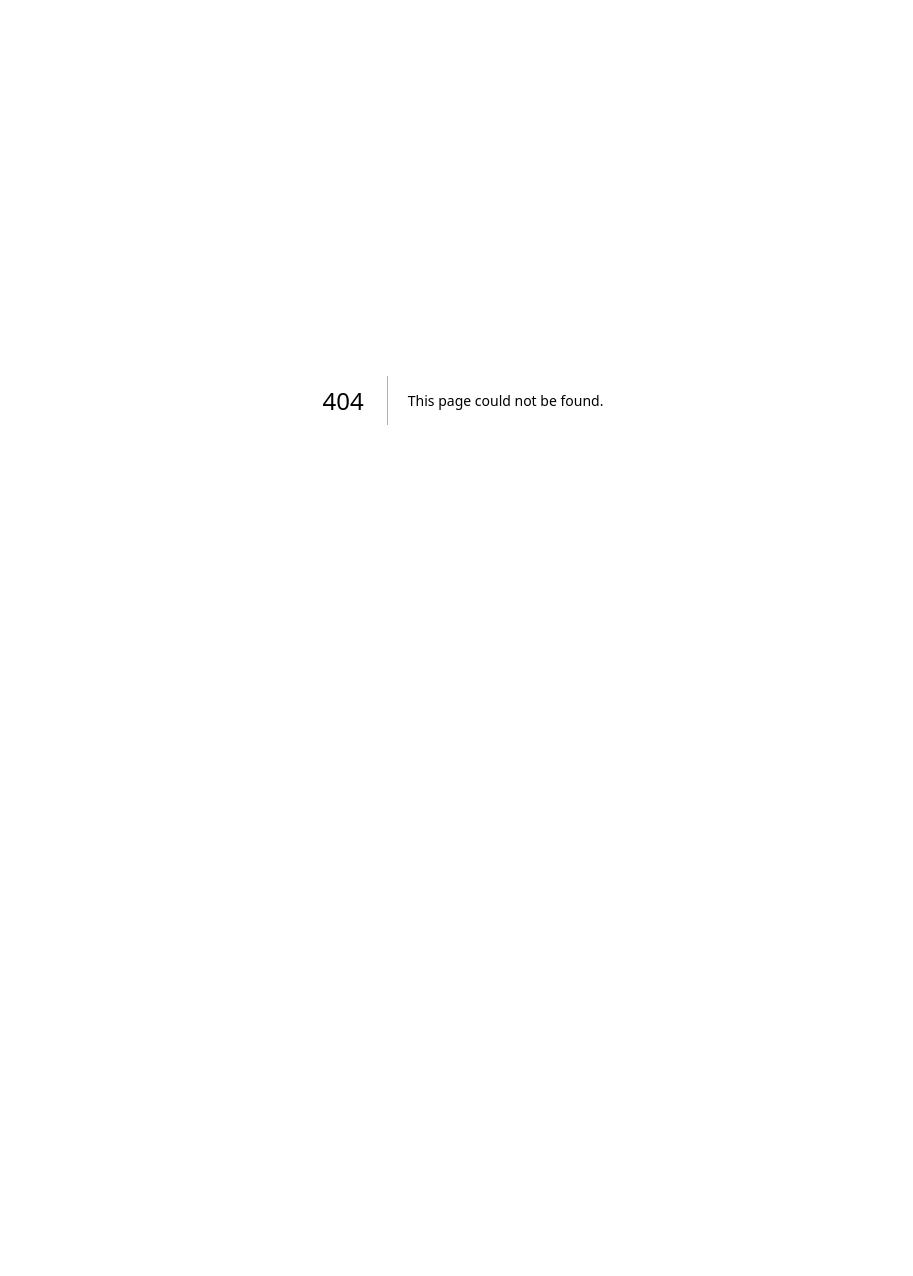
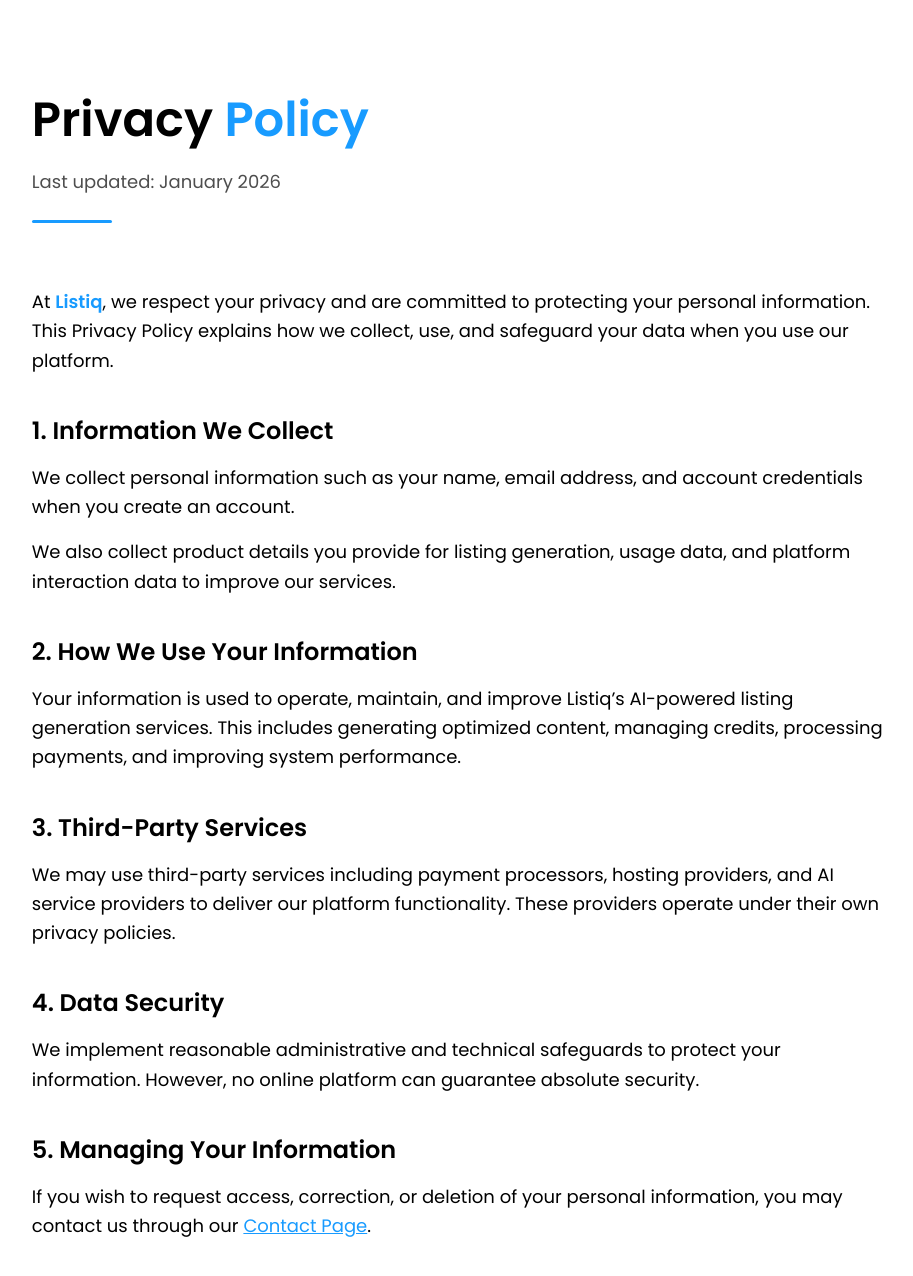
Before and after one commit to NoOnE8151/listiq, a Next.js app: page /privacy-policy in a window 1280 px wide. Before the commit this address had no page. Shown: the top 1276 px of the page, without its empty margins (177-1090 px from the left). Before the commit the page ends 800 px from the top, so only its background shows below. Built offline with nearby package versions, Linux system fonts and the light colour scheme; a web font is replaced by a local one.

Commit message:
added privacy policy and terms of service pages

```diff
--- /dev/null
+++ b/app/privacy-policy/page.jsx
@@ -0,0 +1,95 @@
+import React from "react";
+import Link from "next/link";
+
+const PrivacyPolicy = () => {
+  return (
+    <main className="flex justify-center py-24 px-6 bg-muted/10">
+      <div className="w-[70%] flex flex-col gap-16">
+
+        {/* Header */}
+        <div className="flex flex-col gap-6">
+          <h1 className="text-5xl font-semibold">
+            Privacy <span className="text-element">Policy</span>
+          </h1>
+          <p className="text-lg text-muted-foreground">
+            Last updated: January 2026
+          </p>
+          <div className="h-[3px] w-20 bg-element rounded-full"></div>
+        </div>
+
+        {/* Content */}
+        <div className="flex flex-col gap-10 text-lg leading-relaxed">
+
+          <p>
+            At <span className="font-semibold text-element">Listiq</span>, we
+            respect your privacy and are committed to protecting your personal
+            information. This Privacy Policy explains how we collect, use, and
+            safeguard your data when you use our platform.
+          </p>
+
+          {/* Section */}
+          <div className="flex flex-col gap-4">
+            <h2 className="text-2xl font-semibold">1. Information We Collect</h2>
+            <p>
+              We collect personal information such as your name, email address,
+              and account credentials when you create an account.
+            </p>
+            <p>
+              We also collect product details you provide for listing
+              generation, usage data, and platform interaction data to improve
+              our services.
+            </p>
+          </div>
+
+          {/* Section */}
+          <div className="flex flex-col gap-4">
+            <h2 className="text-2xl font-semibold">2. How We Use Your Information</h2>
+            <p>
+              Your information is used to operate, maintain, and improve
+              Listiq’s AI-powered listing generation services. This includes
+              generating optimized content, managing credits, processing
+              payments, and improving system performance.
+            </p>
+          </div>
+
+          {/* Section */}
+          <div className="flex flex-col gap-4">
+            <h2 className="text-2xl font-semibold">3. Third-Party Services</h2>
+            <p>
+              We may use third-party services including payment processors,
+              hosting providers, and AI service providers to deliver our
+              platform functionality. These providers operate under their own
+              privacy policies.
+            </p>
+          </div>
+
+          {/* Section */}
+          <div className="flex flex-col gap-4">
+            <h2 className="text-2xl font-semibold">4. Data Security</h2>
+            <p>
+              We implement reasonable administrative and technical safeguards
+              to protect your information. However, no online platform can
+              guarantee absolute security.
+            </p>
+          </div>
+
+          {/* Updated Contact Section */}
+          <div className="flex flex-col gap-4">
+            <h2 className="text-2xl font-semibold">5. Managing Your Information</h2>
+            <p>
+              If you wish to request access, correction, or deletion of your
+              personal information, you may contact us through our{" "}
+              <Link href="/contact" className="text-element font-medium underline">
+                Contact Page
+              </Link>.
+            </p>
+          </div>
+
+        </div>
+
+      </div>
+    </main>
+  );
+};
+
+export default PrivacyPolicy;
--- /dev/null
+++ b/app/terms-of-service/page.jsx
@@ -0,0 +1,117 @@
+import React from "react";
+import Link from "next/link";
+
+const TermsOfService = () => {
+  return (
+    <main className="flex justify-center py-24 px-6 bg-muted/10">
+      <div className="w-[70%] flex flex-col gap-16">
+
+        {/* Header */}
+        <div className="flex flex-col gap-6">
+          <h1 className="text-5xl font-semibold">
+            Terms of <span className="text-element">Service</span>
+          </h1>
+          <p className="text-lg text-muted-foreground">
+            Last updated: January 2026
+          </p>
+          <div className="h-[3px] w-20 bg-element rounded-full"></div>
+        </div>
+
+        {/* Content */}
+        <div className="flex flex-col gap-10 text-lg leading-relaxed">
+
+          <p>
+            Welcome to <span className="font-semibold text-element">Listiq</span>.
+            By accessing or using our platform, you agree to comply with and be
+            bound by the following Terms of Service.
+          </p>
+
+          {/* Section */}
+          <div className="flex flex-col gap-4">
+            <h2 className="text-2xl font-semibold">1. Use of Service</h2>
+            <p>
+              Listiq provides AI-generated product listing content tailored for
+              e-commerce marketplaces. You agree to use the platform only for
+              lawful business purposes.
+            </p>
+            <p>
+              You are responsible for ensuring that the content you publish
+              complies with marketplace rules and applicable laws.
+            </p>
+          </div>
+
+          {/* Section */}
+          <div className="flex flex-col gap-4">
+            <h2 className="text-2xl font-semibold">2. No Ranking Guarantee</h2>
+            <p>
+              While Listiq generates SEO-optimized listings based on structured
+              inputs and marketplace logic, we do not guarantee product ranking,
+              visibility, sales performance, or algorithmic placement on any
+              marketplace.
+            </p>
+          </div>
+
+          {/* Section */}
+          <div className="flex flex-col gap-4">
+            <h2 className="text-2xl font-semibold">3. AI-Generated Content</h2>
+            <p>
+              Content generated by our AI system may contain inaccuracies,
+              omissions, or unintended similarities. You are solely responsible
+              for reviewing, editing, and approving content before publishing.
+            </p>
+          </div>
+
+          {/* Section */}
+          <div className="flex flex-col gap-4">
+            <h2 className="text-2xl font-semibold">4. Credits & Payments</h2>
+            <p>
+              Listiq operates on a credit-based system. Each listing generation
+              consumes credits from your account balance.
+            </p>
+            <p>
+              All credit purchases are final and non-refundable unless
+              explicitly stated otherwise.
+            </p>
+          </div>
+
+          {/* Section */}
+          <div className="flex flex-col gap-4">
+            <h2 className="text-2xl font-semibold">5. Account Responsibility</h2>
+            <p>
+              You are responsible for maintaining the confidentiality of your
+              account credentials and for all activities conducted under your
+              account.
+            </p>
+          </div>
+
+          {/* Section */}
+          <div className="flex flex-col gap-4">
+            <h2 className="text-2xl font-semibold">6. Limitation of Liability</h2>
+            <p>
+              Listiq shall not be liable for any direct, indirect, incidental,
+              or consequential damages resulting from the use of our platform,
+              including but not limited to lost revenue, ranking changes, or
+              marketplace penalties.
+            </p>
+          </div>
+
+          {/* Contact Section */}
+          <div className="flex flex-col gap-4">
+            <h2 className="text-2xl font-semibold">7. Contact</h2>
+            <p>
+              If you have any questions regarding these Terms, please contact
+              us via our{" "}
+              <Link href="/contact" className="text-element font-medium underline">
+                Contact Page
+              </Link>.
+            </p>
+          </div>
+
+        </div>
+
+      </div>
+    </main>
+  );
+};
+
+export default TermsOfService;
```
